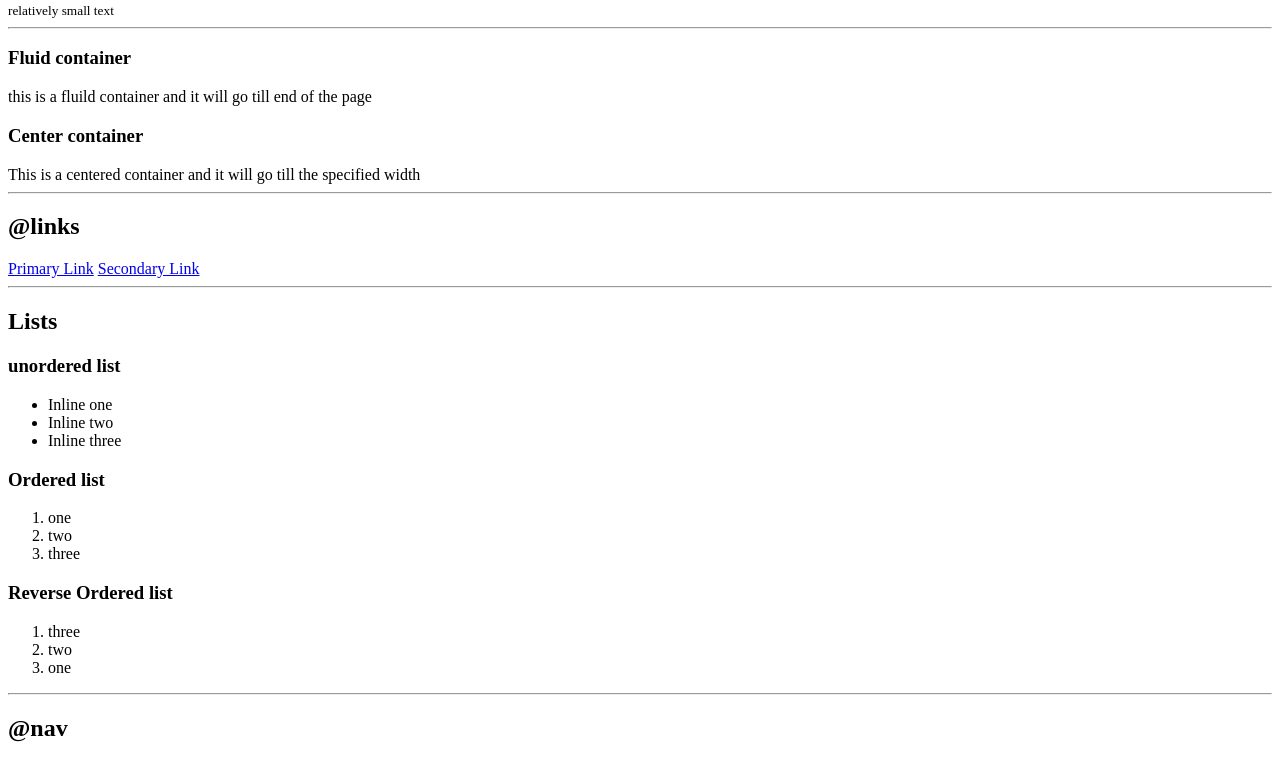
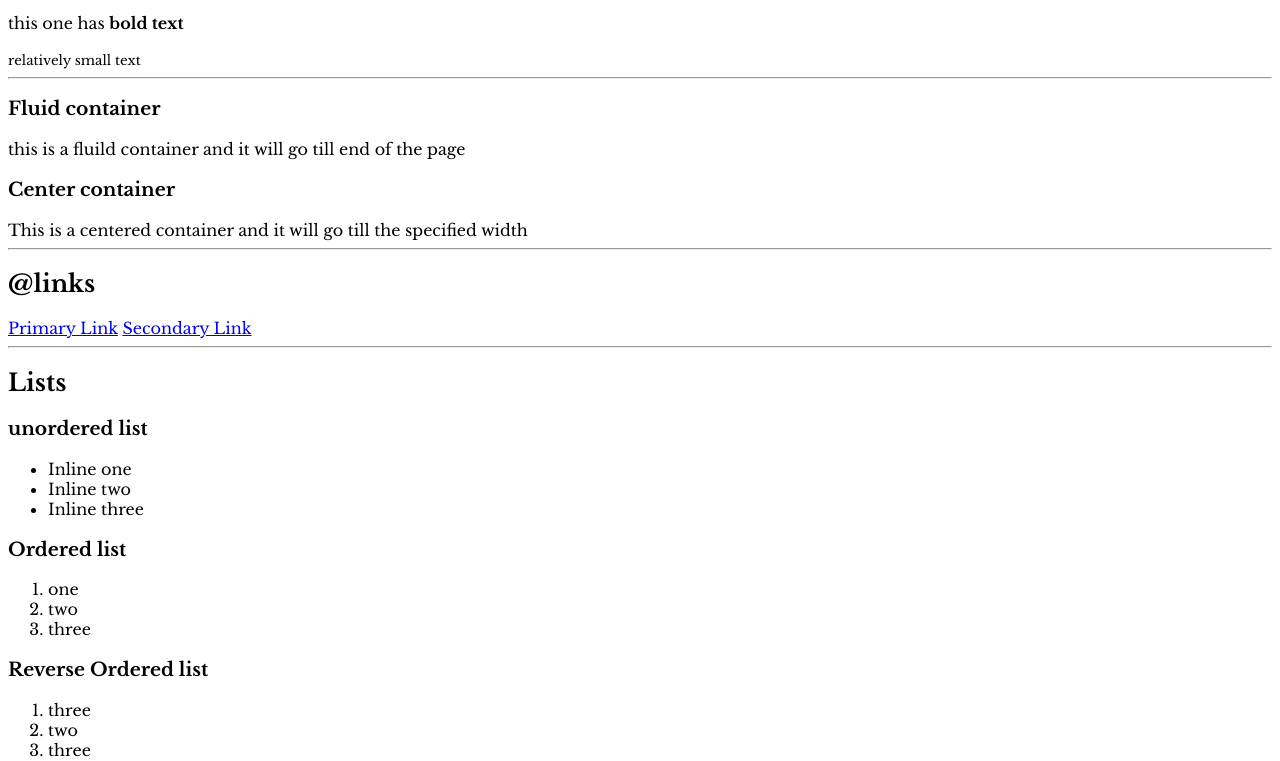
Before and after one commit to VBSLdeepak/neogcamp-lesson-3, a plain HTML site: page index.html in a window 1280 px wide. Shown: the part 276-1037 px from the top of the page. Drawn offline with nearby package versions, Linux system fonts and the light colour scheme.

Commit message:
css added

```diff
--- a/index.html
+++ b/index.html
@@ -4,6 +4,7 @@
     <meta charset="UTF-8">
     <meta name="viewport" content="width=device-width, initial-scale=1.0">
     <title>Component Library</title>
+    <link href="styles.css" rel="stylesheet">
 </head>
 <body>
     <h1>
@@ -17,7 +18,7 @@
     <h1>Biggest Heading</h1>
 
     <p>Normal text for general paragraph</p>
-
+    <p>this one has <strong>bold text</strong> </p>
     <small> relatively small text</small>
     <hr>
 
@@ -50,7 +51,7 @@
     <ol>
         <li> three</li>
         <li> two</li>
-        <li> one</li>
+        <li> three</li>
     </ol>
 
     <hr>
--- /dev/null
+++ b/styles.css
@@ -0,0 +1,6 @@
+@import url('https://fonts.googleapis.com/css2?family=Libre+Baskerville:wght@400;700&display=swap');
+
+body{
+    font-family: 'Libre Baskerville', serif;
+
+}
```
